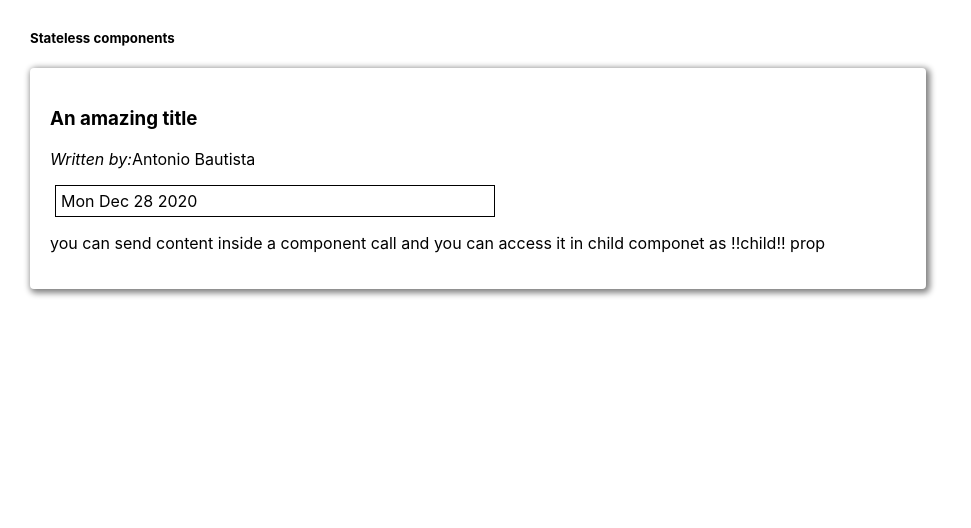
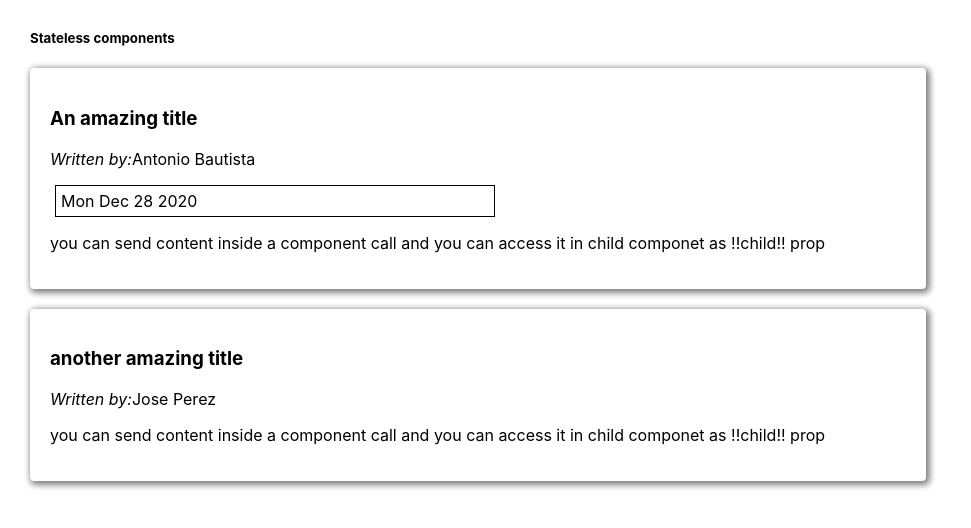
Before and after one commit to Antoniomora95/basic-react, a React (Create React App) app: page / in a window 1280 px wide. Shown: the top 528 px of the page, without its empty margins (0-971 px from the left). Built offline with nearby package versions, Linux system fonts and the light colour scheme.

Commit message:
prop types in stateless compoents

```diff
--- a/src/sections/ChildrenLayout.js
+++ b/src/sections/ChildrenLayout.js
@@ -21,7 +21,12 @@ function ArticleChildren(props) {
             </section>
         );
 }
-
+ArticleChildren.propTypes = {
+    title: PropTypes.string.isRequired,
+    author: PropTypes.string.isRequired,
+    date: PropTypes.string.isRequired,
+    children: PropTypes.any
+}
 export default class Articles extends Component {
     render(){
         return(
@@ -30,6 +35,10 @@ export default class Articles extends Component {
                 <ArticleChildren author={'Antonio Bautista'} title={'An amazing title'} date={ new Date().toDateString()}><p>
                     you can send content inside a component call and you can access it in child componet as !!child!! prop
                     </p></ArticleChildren>
+
+                    <ArticleChildren author={'Jose Perez'} title={'another amazing title'}><p>
+                    you can send content inside a component call and you can access it in child componet as !!child!! prop
+                    </p></ArticleChildren>
             </div>
         )
     }
```
